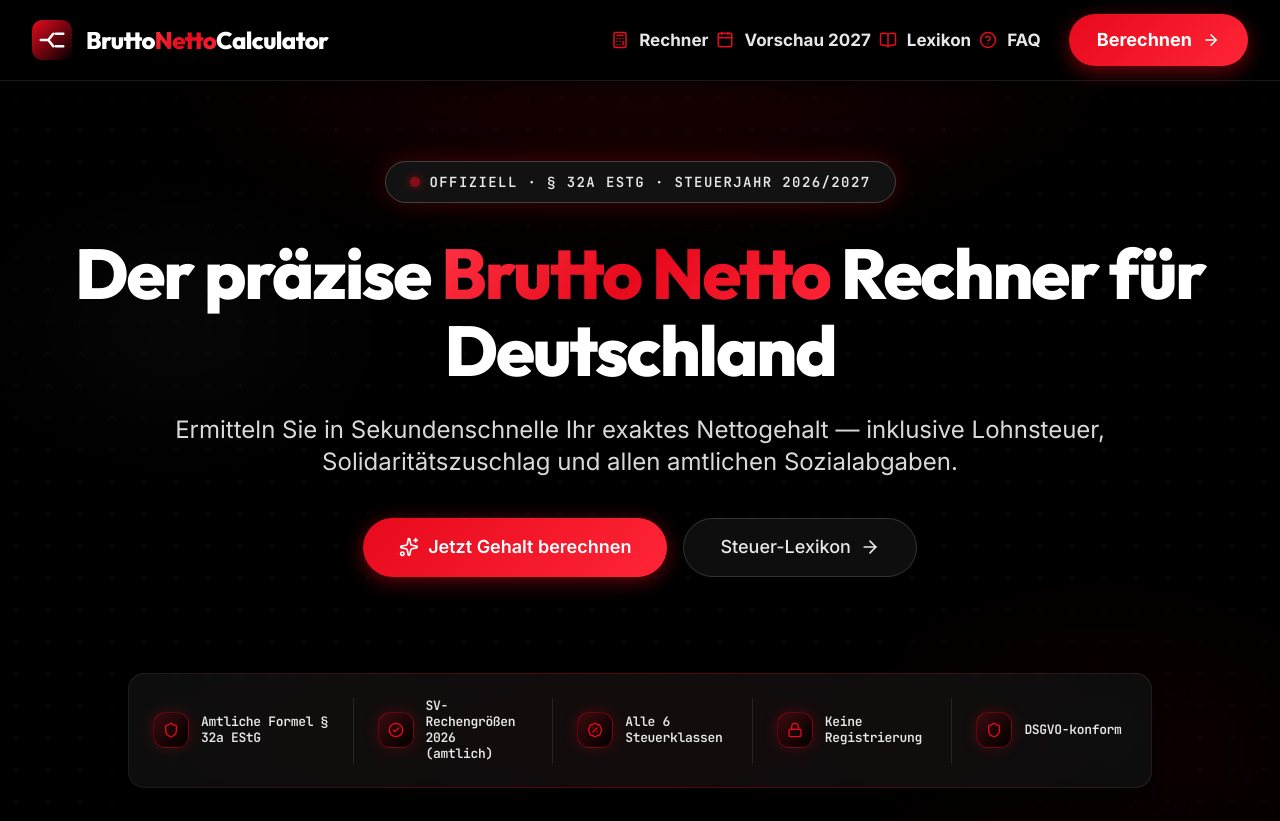
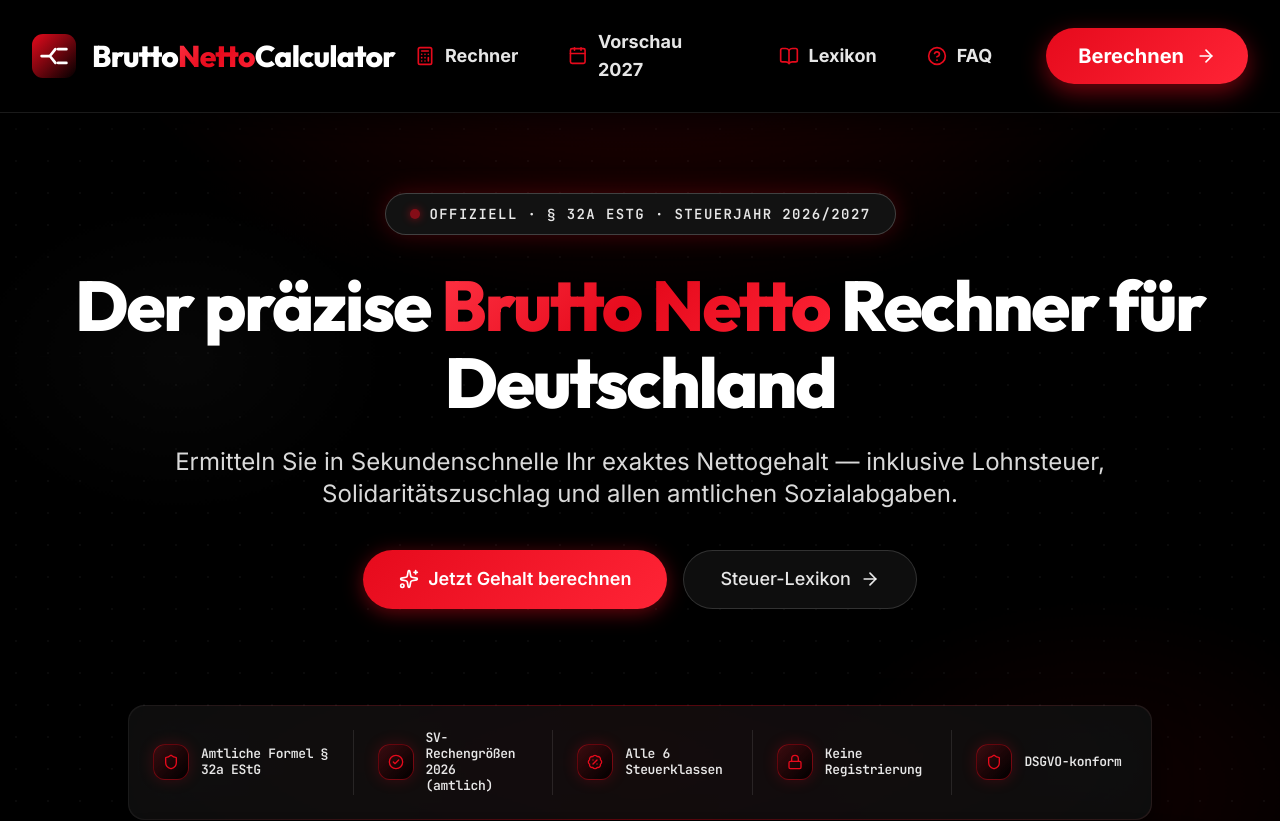
Before and after one commit to monildomadiya/-bruttonettocalculator, a Next.js app: page / in a window 1280 px wide. Shown: the top 821 px of the page. Built offline with nearby package versions, Linux system fonts and the light colour scheme.

Commit message:
Further increase header height to h-24 sm:h-28 with larger logo and prominent navigation

```diff
--- a/app/layout.tsx
+++ b/app/layout.tsx
@@ -149,39 +149,39 @@ export default function RootLayout({ children }: { children: React.ReactNode })
       <body className="font-body bg-black text-white antialiased">
 
         {/* ── Sticky glass header ─────────────────────────────────────── */}
-        <header className="sticky top-0 z-40 bg-black/80 backdrop-blur-xl border-b border-white/10 shadow-[0_4px_30px_rgba(0,0,0,0.8)]">
-          <div className="max-w-7xl mx-auto px-4 sm:px-8 h-20 sm:h-22 flex items-center justify-between">
+        <header className="sticky top-0 z-40 bg-black/80 backdrop-blur-xl border-b border-white/10 shadow-[0_6px_35px_rgba(0,0,0,0.85)]">
+          <div className="max-w-7xl mx-auto px-4 sm:px-8 h-24 sm:h-28 flex items-center justify-between">
 
             {/* Logo */}
-            <Link href="/" className="flex items-center gap-3 sm:gap-3.5 group" aria-label="BruttoNettoCalculator Startseite">
-              <LogoMark size={40} />
-              <span className="font-display font-extrabold text-xl sm:text-2xl text-white tracking-tight">
+            <Link href="/" className="flex items-center gap-3 sm:gap-4 group" aria-label="BruttoNettoCalculator Startseite">
+              <LogoMark size={44} />
+              <span className="font-display font-black text-2xl sm:text-3xl text-white tracking-tight">
                 Brutto<span className="text-gradient-accent">Netto</span>
                 <span className="hidden sm:inline">Calculator</span>
               </span>
             </Link>
 
             {/* Desktop nav */}
-            <nav className="hidden md:flex items-center gap-2" aria-label="Hauptnavigation">
+            <nav className="hidden md:flex items-center gap-2.5" aria-label="Hauptnavigation">
               {nav.map((n) => {
                 const Icon = n.icon;
                 return (
                   <Link
                     key={n.href}
                     href={n.href}
-                    className="nav-link flex items-center gap-2.5 px-4.5 py-3 rounded-xl text-base lg:text-[17px] font-bold text-white/90 hover:text-white hover:bg-white/10 transition-all"
+                    className="nav-link flex items-center gap-2.5 px-5 py-3.5 rounded-xl text-lg font-bold text-white/90 hover:text-white hover:bg-white/10 transition-all"
                   >
-                    <Icon size={18} className="text-[#E60A1C]" />
+                    <Icon size={20} className="text-[#E60A1C]" />
                     {n.label}
                   </Link>
                 );
               })}
               <Link
                 href="/rechner/brutto-zu-netto"
-                className="ml-5 flex items-center gap-2.5 text-base lg:text-lg font-bold px-7 py-3 rounded-full text-white no-print transition-all hover:opacity-90 hover:scale-105 shadow-lg"
-                style={{ background: "linear-gradient(135deg,#E60A1C,#FF2436)", boxShadow: "0 6px 20px rgba(230,10,28,0.45)" }}
+                className="ml-6 flex items-center gap-3 text-lg sm:text-xl font-extrabold px-8 py-3.5 rounded-full text-white no-print transition-all hover:opacity-90 hover:scale-105 shadow-xl"
+                style={{ background: "linear-gradient(135deg,#E60A1C,#FF2436)", boxShadow: "0 8px 25px rgba(230,10,28,0.50)" }}
               >
-                Berechnen <ArrowRight size={18} />
+                Berechnen <ArrowRight size={20} />
               </Link>
             </nav>
 
--- a/components/MobileMenu.tsx
+++ b/components/MobileMenu.tsx
@@ -37,16 +37,16 @@ export default function MobileMenu() {
         aria-label={open ? "Menü schließen" : "Menü öffnen"}
         aria-expanded={open}
         onClick={() => setOpen((o) => !o)}
-        className="w-11 h-11 flex items-center justify-center rounded-xl hover:bg-white/10 transition-colors text-white/80 hover:text-white"
+        className="w-12 h-12 flex items-center justify-center rounded-2xl hover:bg-white/10 transition-colors text-white/80 hover:text-white"
       >
-        {open ? <X size={24} /> : <Menu size={24} />}
+        {open ? <X size={26} /> : <Menu size={26} />}
       </button>
 
       {/* Dropdown panel */}
       <div
         id="mobile-menu-panel"
         role="menu"
-        className={`mobile-menu absolute right-0 top-12 w-64 rounded-3xl shadow-2xl bg-[#111111] border border-white/15 overflow-hidden ${
+        className={`mobile-menu absolute right-0 top-16 w-72 rounded-3xl shadow-2xl bg-[#111111] border border-white/15 overflow-hidden ${
           open ? "open" : "closed"
         }`}
       >
```
